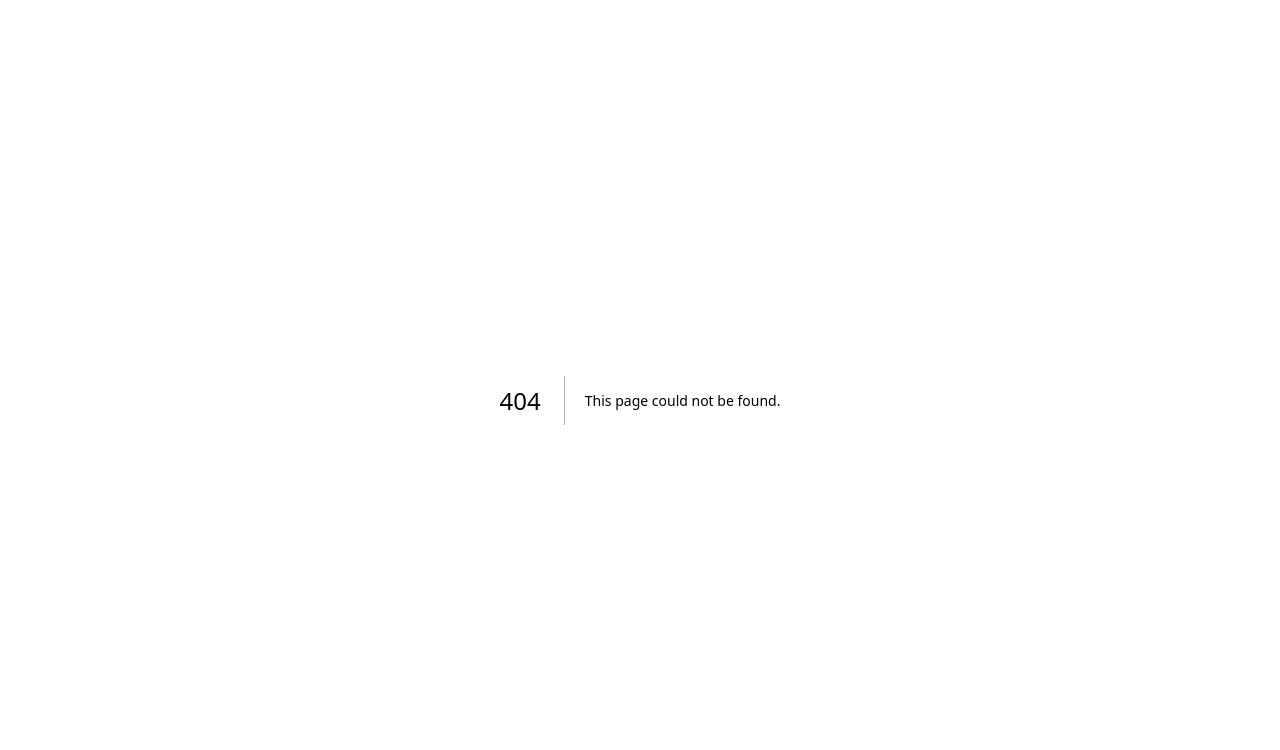
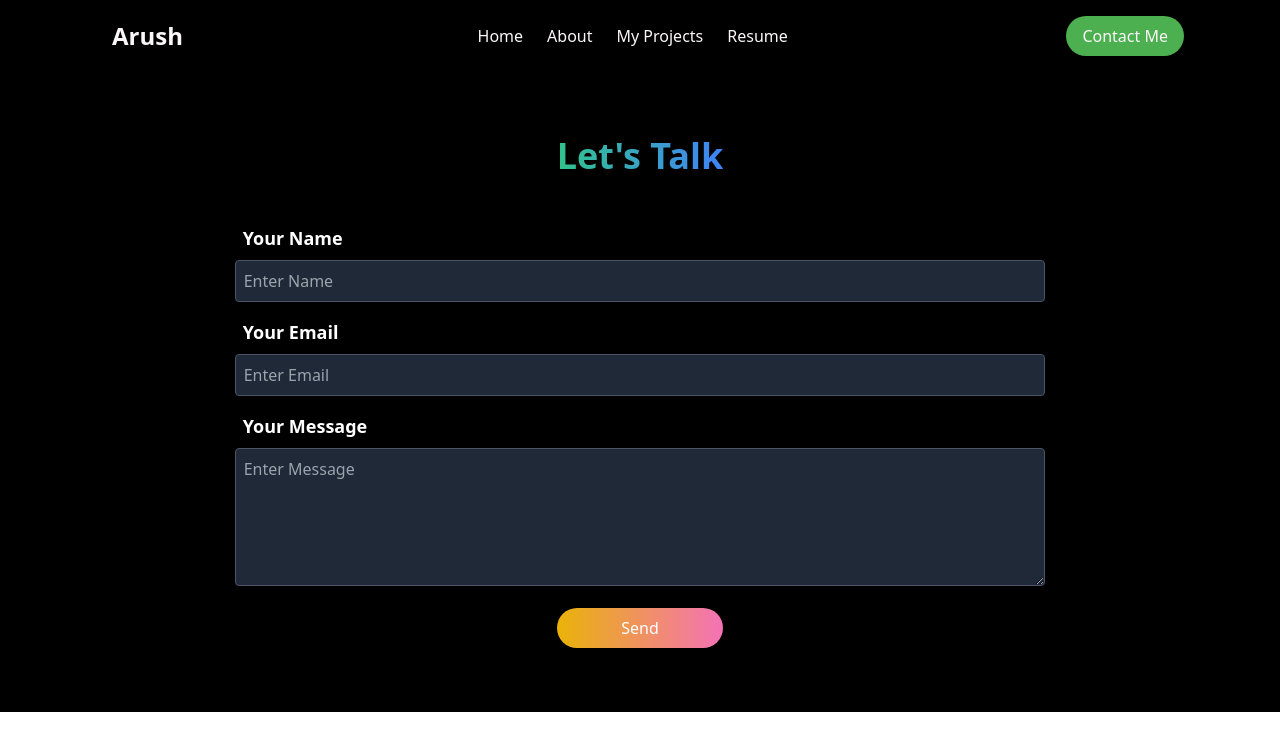
Before and after one commit to ArushNo1/PortfolioWebsite, a Next.js app: page /contact in a window 1280 px wide. Before the commit this address had no page. Shown: the top 750 px of the page. Built offline with nearby package versions, Linux system fonts and the light colour scheme.

Commit message:
Contact Form

```diff
--- a/package.json
+++ b/package.json
@@ -10,6 +10,7 @@
   },
   "dependencies": {
     "autoprefixer": "^10.4.20",
+    "emailjs": "^4.0.3",
     "next": "15.1.4",
     "react": "^19.0.0",
     "react-dom": "^19.0.0",
--- /dev/null
+++ b/src/app/contact/page.tsx
@@ -0,0 +1,14 @@
+import Contact from '@/components/Contact'
+import Navbar from '@/components/Navbar'
+import React from 'react'
+
+const ContactPage = () => {
+  return (
+    <div>
+        <Navbar />
+        <Contact />
+    </div>
+  )
+}
+
+export default ContactPage
--- a/src/app/projects/page.tsx
+++ b/src/app/projects/page.tsx
@@ -1,6 +1,6 @@
 import Navbar from "@/components/Navbar";
 
-export default function Projects() {
+export default function ProjectPage() {
     return (
       <div>
         <Navbar />
--- a/src/components/About.tsx
+++ b/src/components/About.tsx
@@ -3,7 +3,7 @@ const ArushLogo = "/ArushBodlaWithoutBackground.svg";
 
 const About = () => {
   return (
-    <div className="bg-black  text-about-text text-center py-16" id="about">
+    <div className="bg-black text-white text-center py-16" id="about">
       <div className="container mx-auto px-8 md:px-16 lg:px-24">
         <h2 className="text-4xl font-bold text-center mb-12">About Me</h2>
         <div className="flex flex-col md:flex-row items-center md:space-x-12">
--- /dev/null
+++ b/src/components/Contact.tsx
@@ -0,0 +1,109 @@
+"use client";
+// src/components/Contact.tsx
+import React, { useState } from "react";
+
+const Contact = () => {
+  const [formData, setFormData] = useState({ name: "", email: "", message: "" });
+  const [status, setStatus] = useState<"idle" | "loading" | "success" | "error">("idle");
+
+  const handleChange = (e: React.ChangeEvent<HTMLInputElement | HTMLTextAreaElement>) => {
+    const { name, value } = e.target;
+    setFormData((prev) => ({ ...prev, [name]: value }));
+  };
+
+  const handleSubmit = async (e: React.FormEvent<HTMLFormElement>) => {
+    e.preventDefault();
+    setStatus("loading");
+    try {
+      const response = await fetch("/api/send-email", {
+        method: "POST",
+        headers: { "Content-Type": "application/json" },
+        body: JSON.stringify(formData),
+      });
+
+      if (response.ok) {
+        setStatus("success");
+        setFormData({ name: "", email: "", message: "" });
+      } else {
+        setStatus("error");
+      }
+    } catch (error) {
+      setStatus("error");
+    }
+  };
+
+  return (
+    <div className="bg-black text-white text-center py-16" id="about">
+      <div className="container mx-auto px-8">
+        <h2 className="text-4xl font-bold text-center mb-12">
+          <span className="text-transparent bg-clip-text bg-gradient-to-r from-neon-green to-neon-blue">
+            Let's Talk
+          </span>
+        </h2>
+        <div className="flex justify-center">
+          <form className="space-y-4 w-8/12" onSubmit={handleSubmit}>
+            <div>
+              <label
+                htmlFor="name"
+                className="block mb-2 font-bold text-left pl-2 text-lg"
+              >
+                Your Name
+              </label>
+              <input
+                type="text"
+                name="name"
+                value={formData.name}
+                onChange={handleChange}
+                className="w-full p-2 rounded bg-gray-800 border border-gray-600 focus:outline-none focus:border-neon-green"
+                placeholder="Enter Name"
+              />
+            </div>
+            <div>
+              <label
+                htmlFor="email"
+                className="block mb-2 font-bold text-left pl-2 text-lg"
+              >
+                Your Email
+              </label>
+              <input
+                type="email"
+                name="email"
+                value={formData.email}
+                onChange={handleChange}
+                className="w-full p-2 rounded bg-gray-800 border border-gray-600 focus:outline-none focus:border-neon-green"
+                placeholder="Enter Email"
+              />
+            </div>
+            <div>
+              <label
+                htmlFor="message"
+                className="block mb-2 font-bold text-left pl-2 text-lg"
+              >
+                Your Message
+              </label>
+              <textarea
+                name="message"
+                value={formData.message}
+                onChange={handleChange}
+                className="w-full p-2 rounded bg-gray-800 border border-gray-600 focus:outline-none focus:border-neon-green"
+                rows={5}
+                placeholder="Enter Message"
+              />
+            </div>
+            <button
+              className="bg-gradient-to-r from-yellow-500 to-pink-400 text-white transform transition-transform duration-300 hover:scale-105 px-16 py-2 rounded-full"
+              type="submit"
+              disabled={status === "loading"}
+            >
+              {status === "loading" ? "Sending..." : "Send"}
+            </button>
+            {status === "success" && <p className="text-green-500 mt-4">Message sent successfully!</p>}
+            {status === "error" && <p className="text-red-500 mt-4">Failed to send message. Try again later.</p>}
+          </form>
+        </div>
+      </div>
+    </div>
+  );
+};
+
+export default Contact;
--- a/src/components/Navbar.tsx
+++ b/src/components/Navbar.tsx
@@ -1,21 +1,24 @@
-//import React from "react";
-
 const Navbar = () => {
   return (
     <nav className="sticky top-0 z-50 bg-black text-snow px-8 md:px-16 lg:px-24">
       <div className="container py-2 flex justify-between items-center">
-        <div className="text-2xl font-bold hidden md:inline">
+        {/* Left: Name */}
+        <div className="text-2xl font-bold hidden md:inline px-4">
           <a href="/">Arush</a>
         </div>
-        <div className="">
+
+        {/* Center: Links */}
+        <div className="flex justify-center flex-grow">
           <a
             href="/"
             className="text-snow hover:text-gamboge py-4 px-3 transition-all duration-300 ease-in"
           >
             Home
           </a>
-
-          <a href="/#about" className="text-snow hover:text-gamboge py-4 px-3 transition-all duration-300 ease-in">
+          <a
+            href="/#about"
+            className="text-snow hover:text-gamboge py-4 px-3 transition-all duration-300 ease-in"
+          >
             About
           </a>
           <a
@@ -24,13 +27,20 @@ const Navbar = () => {
           >
             My Projects
           </a>
-          <a href="#resume" className="text-snow hover:text-gamboge py-4 px-3 transition-all duration-300 ease-in">
+          <a
+            href="#resume"
+            className="text-snow hover:text-gamboge py-4 px-3 transition-all duration-300 ease-in"
+          >
             Resume
           </a>
         </div>
-        <button className="transition-all duration-300 ease-in-out bg-pigment-green text-snow hover:bg-gamboge hover:scale-105 py-2 px-4 rounded-full">
-          Contact Me
-        </button>
+
+        {/* Right: Contact Me Button */}
+        <a href="/contact">
+          <button className="transition-all duration-300 ease-in-out bg-pigment-green text-snow hover:bg-gamboge hover:scale-105 py-2 px-4 rounded-full mr-0">
+            Contact Me
+          </button>
+        </a>
       </div>
     </nav>
   );
```
Also changed, not shown: 1 other file (tests, documents, lock files or other folders).
